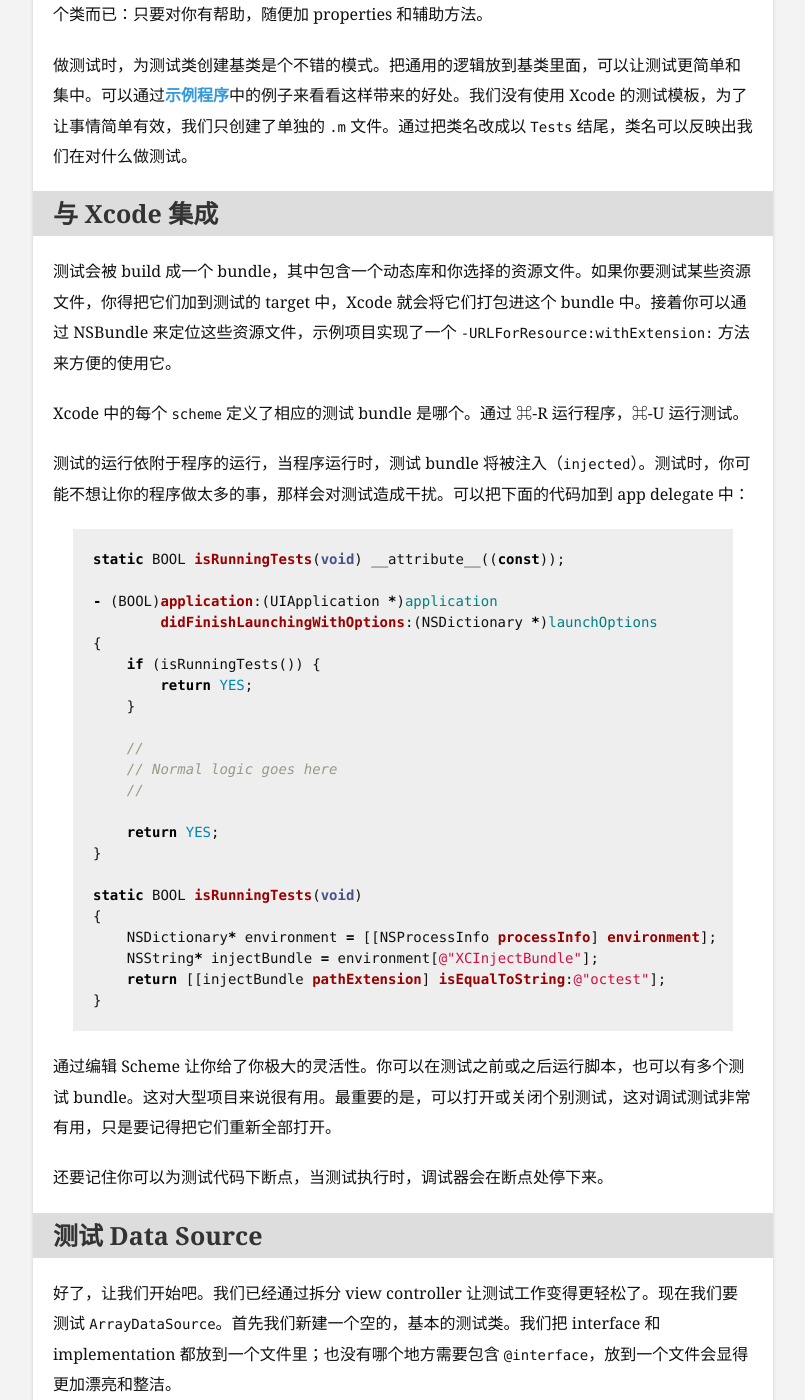
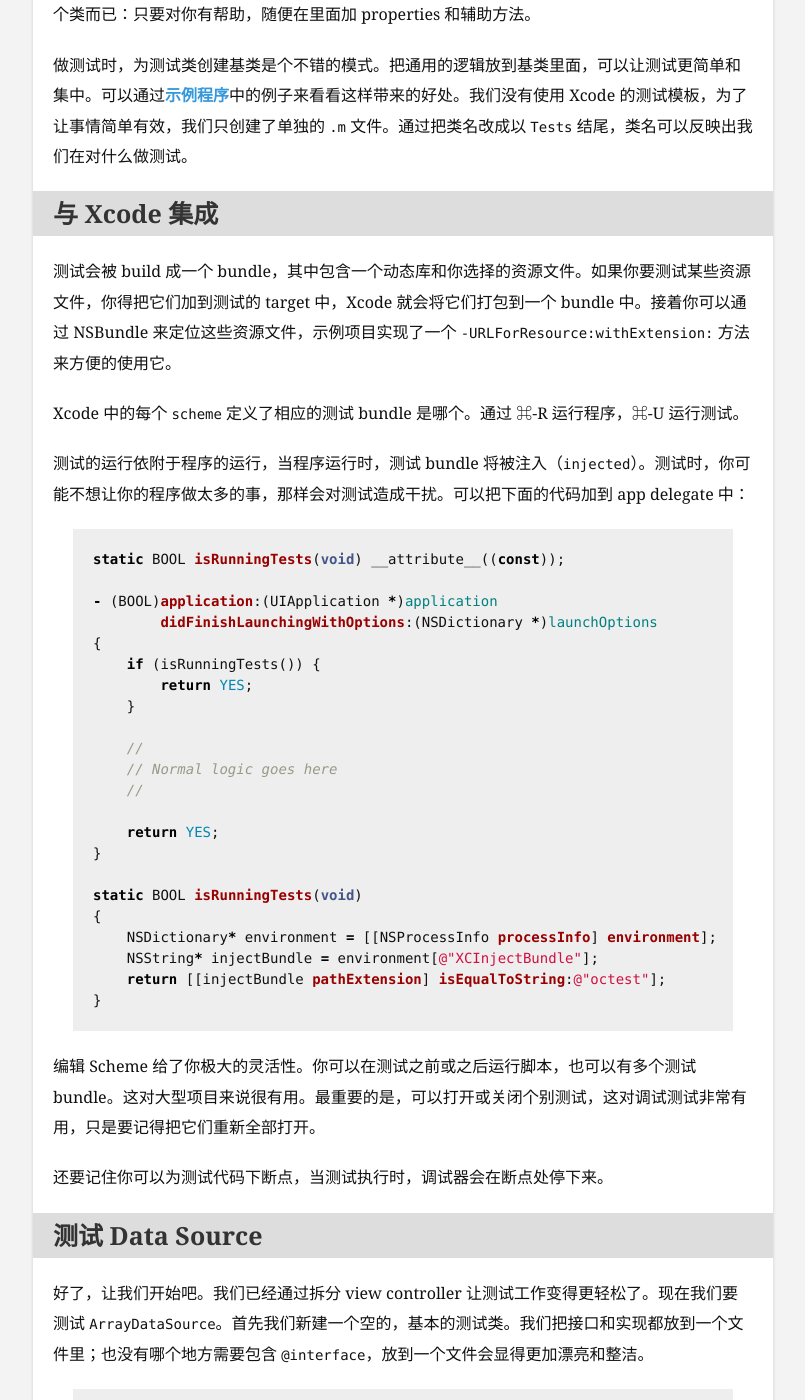
Before and after one commit to tang3w/tang3w.github.com, a Jekyll site: the page built from _posts/2013-10-24-测试-view-controllers.markdown, in a window 1280 px wide and 1400 px high, scrolled down 1638 px. Shown: the whole window, without its empty margins (237-1042 px from the left). Built offline with Jekyll 4.4.1, drawn with Linux system fonts in a browser that asks for light colours; Markdown is read by kramdown in place of the engine named in the settings; comment, search, counter and statistics services are not loaded; some of the changed text lies outside the part shown.

Commit message:
Edit a post

```diff
--- a/_posts/2013-10-24-测试-view-controllers.markdown
+++ b/_posts/2013-10-24-测试-view-controllers.markdown
@@ -35,13 +35,13 @@ Objective-C 中有个用来 mocking 的强大工具叫做 [OCMock][3]。它是
 
 我们将要使用的另一个工具是一个测试框架，开发者工具的一部分：[Sente][4] 的 SenTestingKit。这个上古神器从 1997 年起就伴随在 Objective-C 开发者左右，比第一款 iPhone 发布还早 10 年。现在，它已经集成到 Xcode 中了。SenTestingKit 会运行你的测试。通过 SenTestingKit，你将测试组织在类中。你需要给每一个你想测试的类创建一个测试类，类名以 `Testing` 结尾，它反应了这个类是干什么的。
 
-这些测试类的方法会做具体的测试工作。方法名必须以 `test` 开头来作为触发一个测试运行的条件。还有特殊的 `-setUp` 和 `-tearDown` 方法，你可以重载它们来设置各个测试。记住，你的测试类就是个类而已：只要对你有帮助，随便加 properties 和辅助方法。
+这些测试类的方法会做具体的测试工作。方法名必须以 `test` 开头来作为触发一个测试运行的条件。还有特殊的 `-setUp` 和 `-tearDown` 方法，你可以重载它们来设置各个测试。记住，你的测试类就是个类而已：只要对你有帮助，随便在里面加 properties 和辅助方法。
 
 做测试时，为测试类创建基类是个不错的模式。把通用的逻辑放到基类里面，可以让测试更简单和集中。可以通过[示例程序][5]中的例子来看看这样带来的好处。我们没有使用 Xcode 的测试模板，为了让事情简单有效，我们只创建了单独的 `.m` 文件。通过把类名改成以 `Tests` 结尾，类名可以反映出我们在对什么做测试。
 
 ### 与 Xcode 集成
 
-测试会被 build 成一个 bundle，其中包含一个动态库和你选择的资源文件。如果你要测试某些资源文件，你得把它们加到测试的 target 中，Xcode 就会将它们打包进这个 bundle 中。接着你可以通过 NSBundle 来定位这些资源文件，示例项目实现了一个 `-URLForResource:withExtension:` 方法来方便的使用它。
+测试会被 build 成一个 bundle，其中包含一个动态库和你选择的资源文件。如果你要测试某些资源文件，你得把它们加到测试的 target 中，Xcode 就会将它们打包到一个 bundle 中。接着你可以通过 NSBundle 来定位这些资源文件，示例项目实现了一个 `-URLForResource:withExtension:` 方法来方便的使用它。
 
 Xcode 中的每个 `scheme` 定义了相应的测试 bundle 是哪个。通过 ⌘-R 运行程序，⌘-U 运行测试。
 
@@ -74,13 +74,13 @@ static BOOL isRunningTests(void)
 
 {% endhighlight %}
 
-通过编辑 Scheme 让你给了你极大的灵活性。你可以在测试之前或之后运行脚本，也可以有多个测试 bundle。这对大型项目来说很有用。最重要的是，可以打开或关闭个别测试，这对调试测试非常有用，只是要记得把它们重新全部打开。
+编辑 Scheme 给了你极大的灵活性。你可以在测试之前或之后运行脚本，也可以有多个测试 bundle。这对大型项目来说很有用。最重要的是，可以打开或关闭个别测试，这对调试测试非常有用，只是要记得把它们重新全部打开。
 
 还要记住你可以为测试代码下断点，当测试执行时，调试器会在断点处停下来。
 
 ### 测试 Data Source
 
-好了，让我们开始吧。我们已经通过拆分 view controller 让测试工作变得更轻松了。现在我们要测试 `ArrayDataSource`。首先我们新建一个空的，基本的测试类。我们把 interface 和 implementation 都放到一个文件里；也没有哪个地方需要包含 `@interface`，放到一个文件会显得更加漂亮和整洁。
+好了，让我们开始吧。我们已经通过拆分 view controller 让测试工作变得更轻松了。现在我们要测试 `ArrayDataSource`。首先我们新建一个空的，基本的测试类。我们把接口和实现都放到一个文件里；也没有哪个地方需要包含 `@interface`，放到一个文件会显得更加漂亮和整洁。
 
 {% highlight objective-c %}
 
@@ -98,7 +98,7 @@ static BOOL isRunningTests(void)
 
 {% endhighlight %}
 
-这个类没做什么事，只是展示了基本的设置。当我们运行这个测试时，`-testNothing` 方法将会运行。特别地，STAssert 宏将会做琐碎的检查。注意，前缀 `ST` 源自于 SenTestingKit。这些宏和 Xcode 集成，会把失败显示到 *Issues navigator* 中。
+这个类没做什么事，只是展示了基本的设置。当我们运行这个测试时，`-testNothing` 方法将会运行。特别地，`STAssert` 宏将会做琐碎的检查。注意，前缀 `ST` 源自于 `SenTestingKit`。这些宏和 Xcode 集成，会把失败显示到 *Issues navigator* 中。
 
 ### 第一个测试
 
```
Also changed, not shown: other parts of _posts/2013-10-24-测试-view-controllers.markdown (+4 -4 lines).
